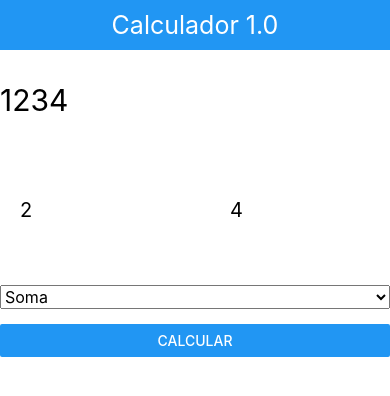
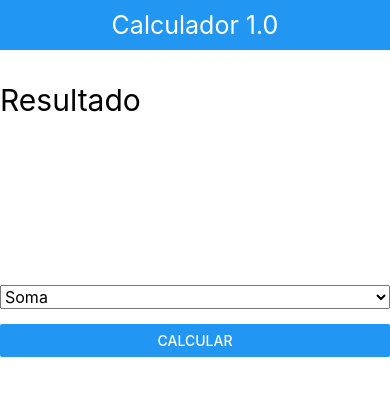
Before and after one commit to DeividVeloso/ReactNative, a React Native app in the folder appReactRedux/: screen / in a window 390 px wide. Shown: the top 396 px of the page. Built offline with nearby package versions, Linux system fonts and the light colour scheme.

Commit message:
finish app, but without redux, we use only state react, and center the logic in app.js

```diff
--- a/appReactRedux/src/App.js
+++ b/appReactRedux/src/App.js
@@ -1,16 +1,73 @@
-import React from 'react';
-import {
-  View
-} from 'react-native';
+import React, { Component } from "react";
+import { View } from "react-native";
 
-import { Topo as Teste, Resultado, Painel } from './components/';
+import { Topo, Resultado, Painel } from "./components/";
 
-const appReactRedux = () => (
-  <View>
-    <Teste />
-    <Resultado />
-    <Painel />
-  </View>
-)
+class appReactRedux extends Component {
+  constructor(props) {
+    super(props);
+    this.state = {
+      num1: "",
+      num2: "",
+      operacao: "soma",
+      resultado: ""
+    };
+    this.calcular = this.calcular.bind(this);
+    this.atualizaValor = this.atualizaValor.bind(this);
+    this.atualizaOperacao = this.atualizaOperacao.bind(this);
+  }
+
+  calcular() {
+    let resultado = 0;
+
+    switch (this.state.operacao) {
+      case "soma":
+        resultado = parseFloat(this.state.num1) + parseFloat(this.state.num2);
+        break;
+
+      case "subtracao":
+        resultado = parseFloat(this.state.num1) - parseFloat(this.state.num2);
+        break;
+
+      case "divisao":
+        resultado = parseFloat(this.state.num1) / parseFloat(this.state.num2);
+        break;
+
+      default:
+        resultado = 0;
+    }
+
+    this.setState({ resultado: resultado.toString() });
+  }
+
+  atualizaOperacao(operacao) {
+    this.setState({ operacao });
+  }
+
+  atualizaValor(nomeCampo, valor) {
+    const obj = {};
+    obj[nomeCampo] = valor;
+
+    this.setState(obj);
+  }
+
+  render() {
+    return (
+      <View>
+        <Topo />
+        <Resultado resultado={this.state.resultado} />
+        <Painel
+          atualizaValor={this.atualizaValor}
+          atualizaOperacao={this.atualizaOperacao}
+          calcular={this.calcular}
+          num1={this.state.num1}
+          num2={this.state.num2}
+          operacao={this.state.operacao}
+          resultado={this.state.resultado}
+        />
+      </View>
+    );
+  }
+}
 
 export default appReactRedux;
--- a/appReactRedux/src/components/Operacao.js
+++ b/appReactRedux/src/components/Operacao.js
@@ -2,7 +2,11 @@ import React from 'react';
 import { Picker, StyleSheet } from 'react-native';
 
 export default props => (
-    <Picker style={styles.operacao}>
+    <Picker
+    style={styles.operacao}
+    selectedValue={props.operacao}
+    onValueChange={ op => { props.atualizaOperacao(op)}}
+    >
         <Picker.Item label='Soma' value='soma' />
         <Picker.Item label='Subtração' value='subtracao' />
         <Picker.Item label='Divisão' value='divisao' />
--- a/appReactRedux/src/components/Painel.js
+++ b/appReactRedux/src/components/Painel.js
@@ -1,42 +1,22 @@
-import React, { Component } from "react";
+import React from 'react';
 import { View, Text } from "react-native";
 
 import Entrada from "./Entrada";
 import Operacao from "./Operacao";
 import Comando from "./Comando";
 
-class Painel extends Component {
-  constructor(props) {
-    super(props);
-    this.state = { num1: "2", num2: "4" };
-    this.calcular = this.calcular.bind(this);
-    this.atualizaValor = this.atualizaValor.bind(this);
-  }
-
-  calcular() {
-    const resultado = parseFloat(this.state.num1) + parseFloat(this.state.num2);
-    alert(resultado);
-  }
-
-  atualizaValor(nomeCampo, valor) {
-    const obj = {};
-    obj[nomeCampo] = valor;
-
-    this.setState(obj);
-  }
-
-  render() {
-    return (
-      <View>
-        <Entrada
-          num1={this.state.num1}
-          num2={this.state.num2}
-          atualizaValor={this.atualizaValor}
-        />
-        <Operacao />
-        <Comando acao={this.calcular} />
-      </View>
-    );
-  }
-}
+const Painel = props => (
+  <View>
+    <Entrada
+      num1={props.num1}
+      num2={props.num2}
+      atualizaValor={props.atualizaValor}
+    />
+    <Operacao
+      operacao={props.operacao}
+      atualizaOperacao={props.atualizaOperacao}
+    />
+    <Comando acao={props.calcular} />
+  </View>
+);
 export { Painel };
--- a/appReactRedux/src/components/Resultado.js
+++ b/appReactRedux/src/components/Resultado.js
@@ -2,9 +2,9 @@ import React from 'react';
 import { View, Text } from 'react-native';
 import Visor from './Visor';
 
-const Resultado = () => (
+const Resultado = props => (
     <View>
-       <Visor/>
+       <Visor resultado={props.resultado}/>
     </View>
 );
 export { Resultado };
--- a/appReactRedux/src/components/Visor.js
+++ b/appReactRedux/src/components/Visor.js
@@ -1,22 +1,16 @@
-import React, { Component } from 'react';
-import { View, Text, TextInput, StyleSheet } from 'react-native';
+import React, { Component } from "react";
+import { View, Text, TextInput, StyleSheet } from "react-native";
 
 export default class Visor extends Component {
-    constructor(props) {
-        super(props);
-
-        this.state = {
-            resultado: '1234'
-        }
-    }
-
   render() {
+      console.log(this.props.resultado)
     return (
       <View>
         <TextInput
           style={styles.txtResultado}
-                    placeholder='Resultado'
-                    value={this.state.resultado}
+          placeholder="Resultado"
+          editable={false}
+          value={this.props.resultado}
         />
       </View>
     );
@@ -24,7 +18,6 @@ export default class Visor extends Component {
 }
 
 const styles = StyleSheet.create({
-
   txtResultado: {
     height: 100,
     fontSize: 30
```
Lines whose indentation alone changed are shown as unchanged.
